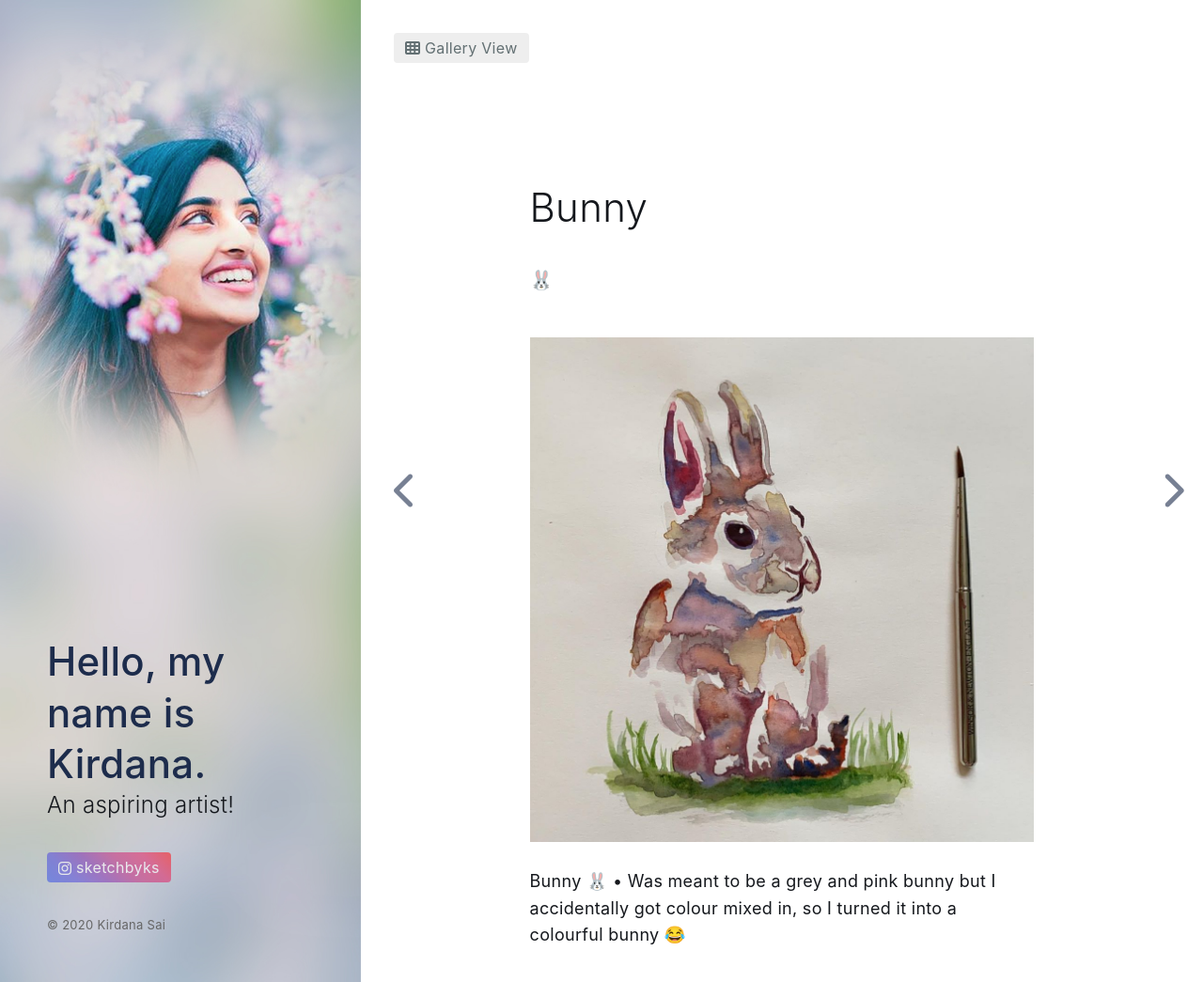
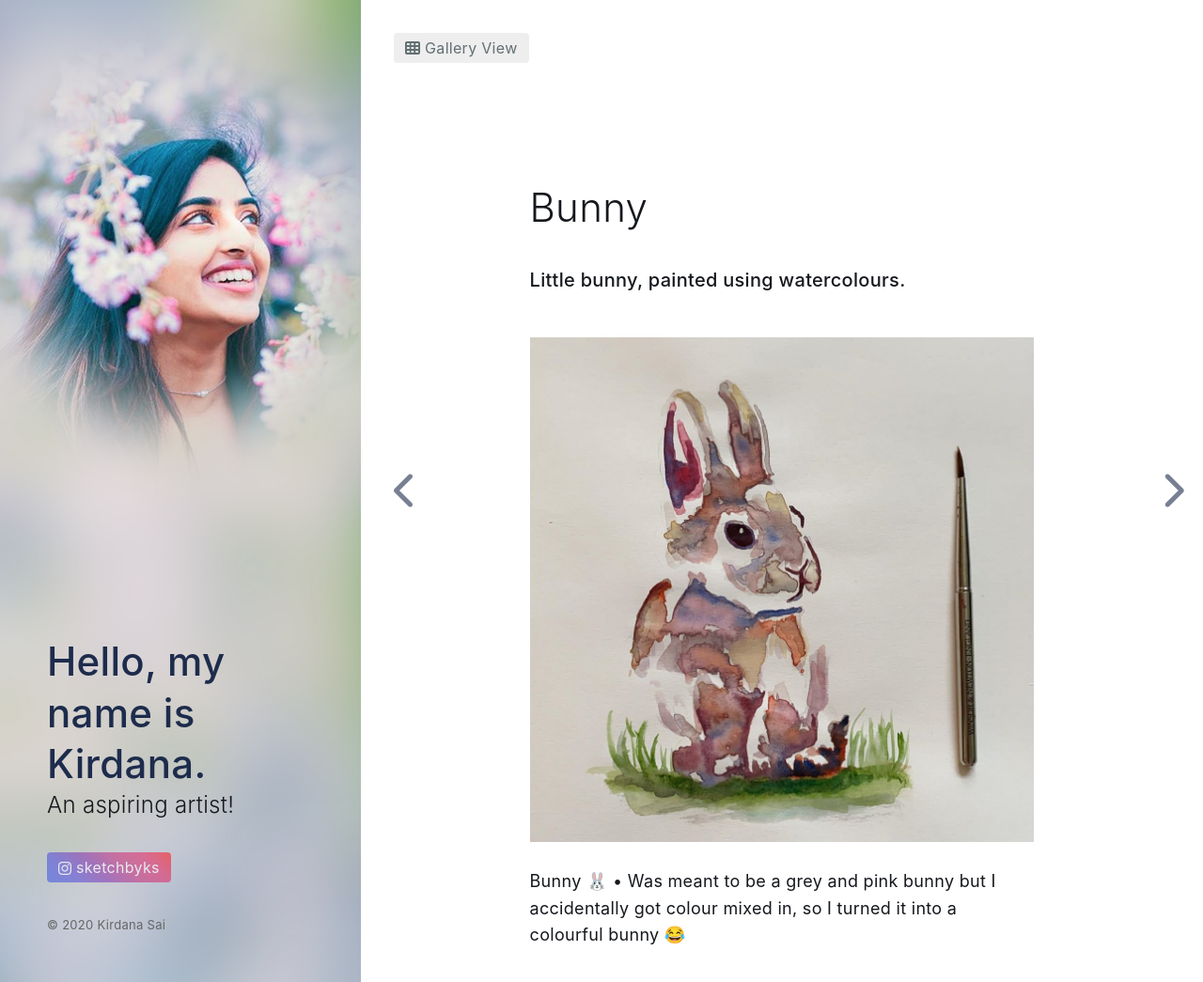
Before and after one commit to kirdanasai/kirdanasai.github.io, a Jekyll site: the page built from _art/bunny.md, in a window 1280 px wide and 1045 px high. Shown: the whole window at 94% size. Built offline with Jekyll 4.4.1, drawn with Linux system fonts in a browser that asks for light colours; nearby versions of some CDN libraries.

Commit message:
Update bunny.md

```diff
--- a/_art/bunny.md
+++ b/_art/bunny.md
@@ -1,7 +1,7 @@
 ---
 layout: art
 title: Bunny
-tagline: 🐰
+tagline: Little bunny, painted using watercolours.
 image: 5.jpg
 ---
 Bunny 🐰
```
